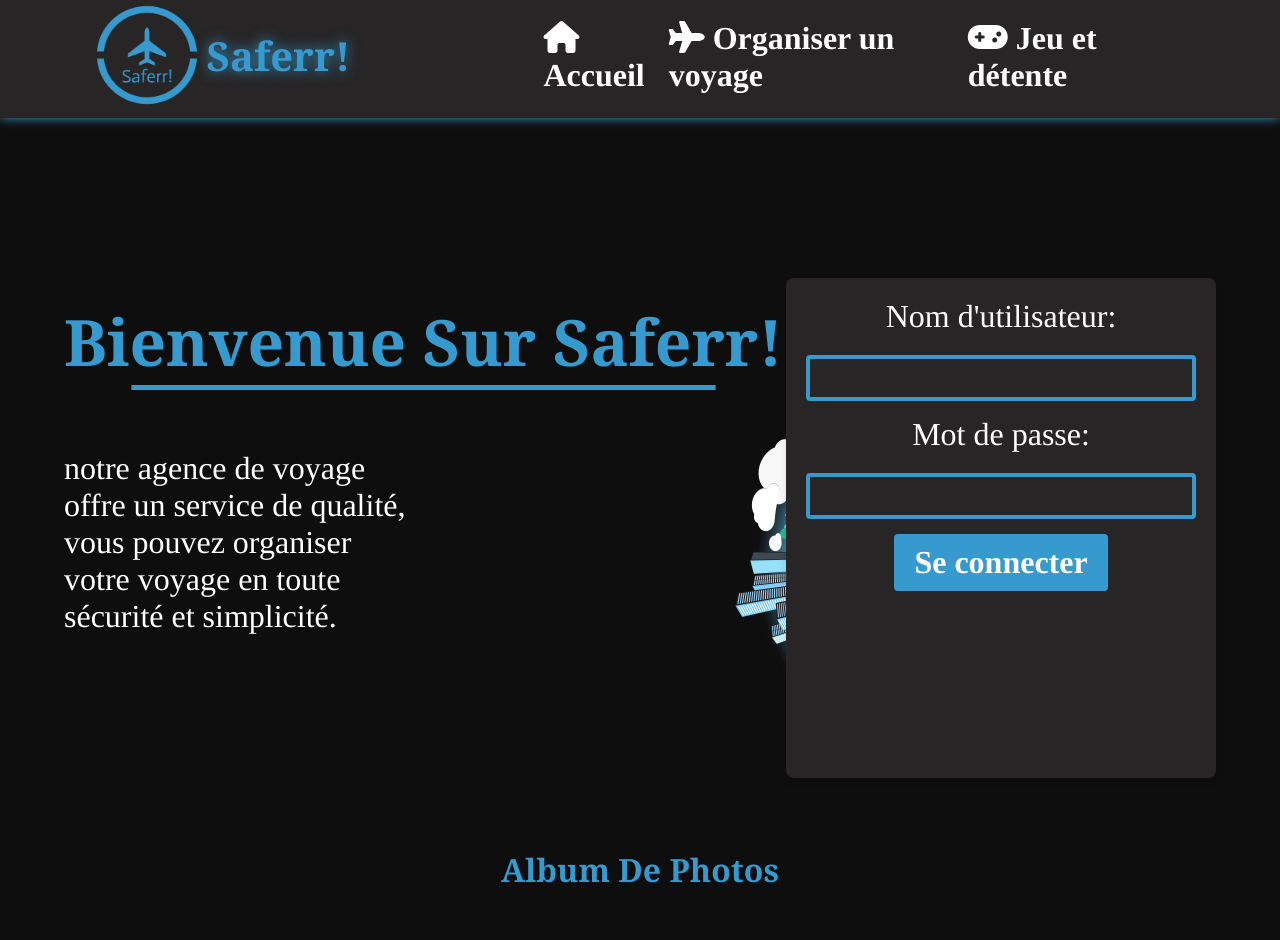
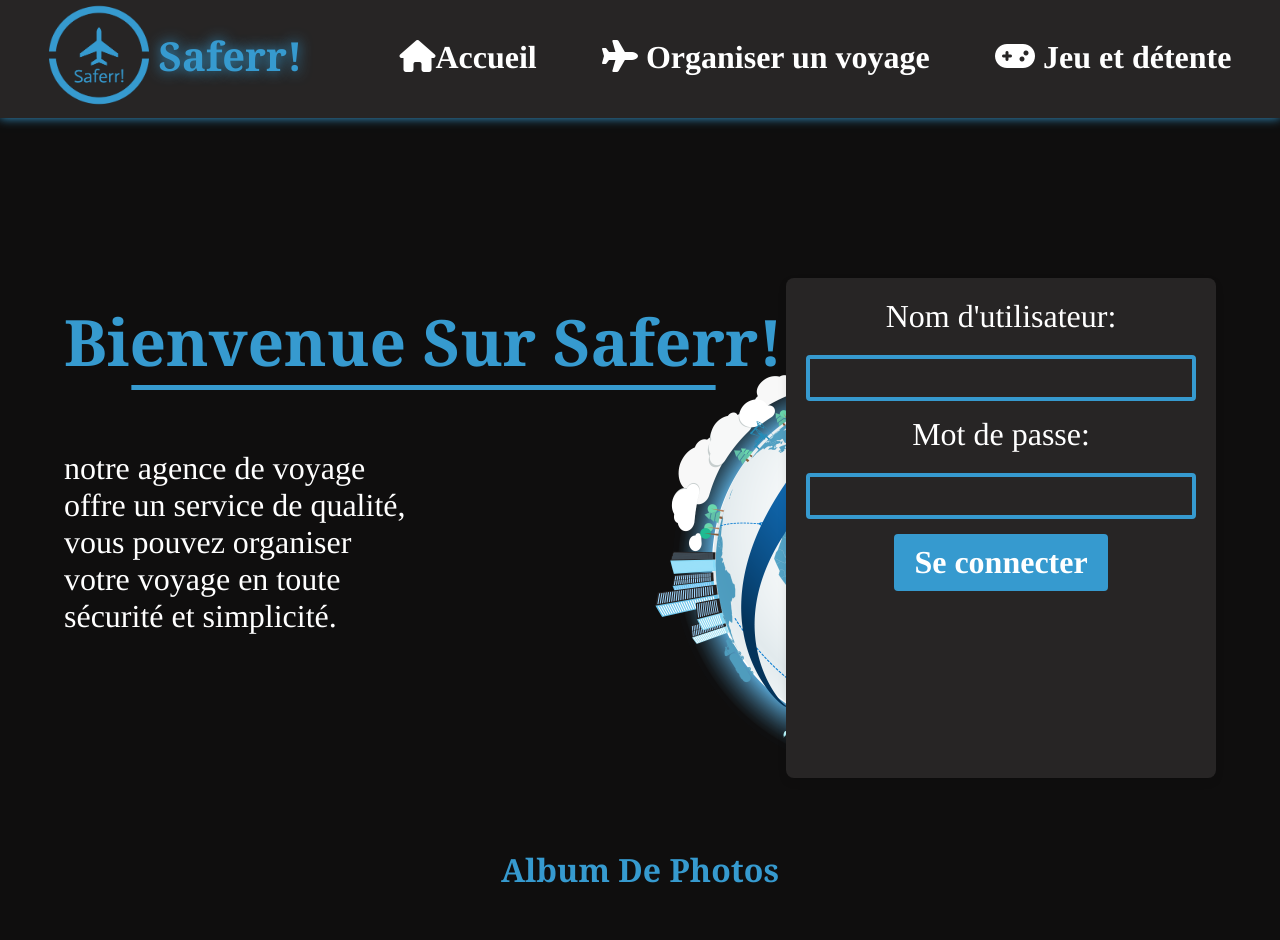
Before and after one commit to IsaacTouhami/agenceVoyage, a PHP site: page / in a window 1280 px wide. Shown: the top 940 px of the page. Run offline with PHP 8.4, Linux system fonts and the light colour scheme.

Commit message:
some spacing in the navbar

```diff
--- a/style.css
+++ b/style.css
@@ -71,7 +71,7 @@ header {
 nav {
     display: flex;
     font-size: 2rem;
-    width: 50%;
+    width: 65%;
     justify-content: space-between;
     align-items: center;
     color: var(--secondary-color);
@@ -118,8 +118,8 @@ section {
     width: 100%;
     font-family: “Times New Roman”, Times, serif;
     background-image: url(img/klipartz.com.png);
-background-size: contain;
-    background-position: 40rem 0;
+    background-size: contain;
+    background-position: 35rem 0;
     background-repeat: no-repeat;
 }
 .intro div{
```
